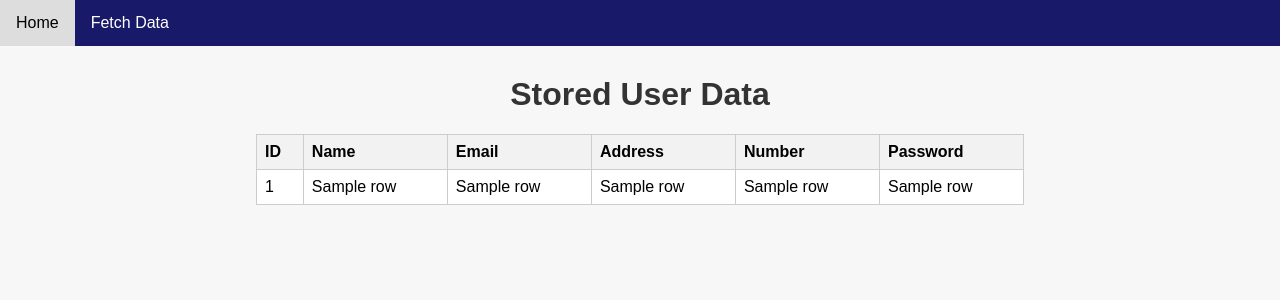
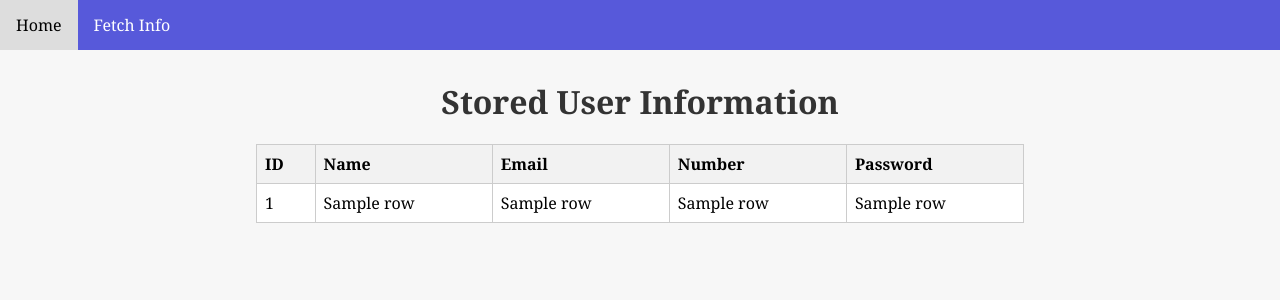
Before and after one commit to tmiller668/CS-3T-Project, a Flask app: template templates/submitteddata.html in a window 1280 px wide. Shown: the top 300 px of the page. Run offline with Flask 3, Linux system fonts and the light colour scheme; the template is opened without the code that fills it: most values are stand-ins (such as "Sample title", 1, 10 or a date in 2020); parts of the project's set-up code (start-up, migrations or seed data) failed here and were passed over.

Commit message:
font (TNR-GTNR), address field removed

```diff
--- a/templates/data.html
+++ b/templates/data.html
@@ -6,7 +6,7 @@
     <style>
         /* Add your custom CSS styles here */
         body {
-            font-family: 'Times New Roman', Times, serif;
+            font-family: Georgia, 'Times New Roman', Times, serif;
             margin: 0;
             padding: 0;
             background-color: rgb(255, 255, 255);
--- a/templates/delete.html
+++ b/templates/delete.html
@@ -7,7 +7,7 @@
 <style>
     /* Add your custom CSS styles here */
     body {
-        font-family: 'Times New Roman', Times, serif;
+        font-family: Georgia, 'Times New Roman', Times, serif;
         margin: 0;
         padding: 0;
         background-color: #f7f7f7;
--- a/templates/get_data.html
+++ b/templates/get_data.html
@@ -6,7 +6,7 @@
     <style>
         /* Add your custom CSS styles here */
         body {
-            font-family: 'Times New Roman', Times, serif;
+            font-family: Georgia, 'Times New Roman', Times, serif;
             margin: 0;
             padding: 0;
             background-color: #f7f7f7;
--- a/templates/index.html
+++ b/templates/index.html
@@ -5,7 +5,7 @@
     <style>
         /* Add your custom CSS styles here */
         body {
-            font-family: 'Times New Roman', Times, serif;
+            font-family: Georgia, 'Times New Roman', Times, serif;
             margin: 0;
             padding: 0;
             background-color: #f7f7f7;
--- a/templates/submitteddata.html
+++ b/templates/submitteddata.html
@@ -2,17 +2,17 @@
 <html lang="en">
 <head>
     <meta charset="UTF-8">
-    <title>Stored User Data</title>
+    <title>Stored User Info</title>
     <style>
         /* Add your custom CSS styles here */
         body {
-            font-family: Arial, sans-serif;
+            font-family: Georgia, 'Times New Roman', Times, serif;
             margin: 0;
             padding: 0;
             background-color: #f7f7f7;
         }
         .navbar {
-            background-color:  rgb(25, 25, 105);
+            background-color:  rgb(87 , 89, 218);
             color: white;
             overflow: hidden;
         }
@@ -52,16 +52,15 @@
 <body>
     <div class="navbar">
         <a href="/">Home</a>
-        <a href="/get-data">Fetch Data</a>
+        <a href="/get-data">Fetch Info</a>
     </div>
 
-    <h1>Stored User Data</h1>
+    <h1>Stored User Information</h1>
     <table>
         <tr>
             <th>ID</th>
             <th>Name</th>
             <th>Email</th>
-            <th>Address</th>
             <th>Number</th>
             <th>Password</th>
 
@@ -74,7 +73,6 @@
                 <td>{{ row[2] }}</td>
                 <td>{{ row[3] }}</td>
                 <td>{{ row[4] }}</td>
-                <td>{{ row[5] }}</td>
 
 
             </tr>
```
